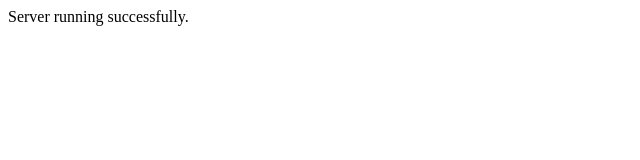
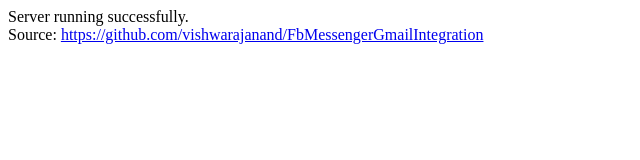
Before and after one commit to vishwarajanand/FbMessengerGmailIntegration, a website: page views/index.html in a window 1280 px wide. Shown: the whole page, without its empty margins (0-640 px from the left). Drawn offline with Linux system fonts and the light colour scheme.

Commit message:
Updating readme and health check endpoint

```diff
--- a/views/index.html
+++ b/views/index.html
@@ -1,9 +1,18 @@
 <!DOCTYPE html>
 <html>
+
 <head>
     <title>Fb Messenger Gmail Integration</title>
 </head>
+
 <body>
-Server running successfully.
+    Server running successfully.
+
+    <BR>
+    Source:
+    <a
+        href="https://github.com/vishwarajanand/FbMessengerGmailIntegration">https://github.com/vishwarajanand/FbMessengerGmailIntegration</a>
+
 </body>
+
 </html>
```
Also changed, not shown: README.md, demos/Mail-Sent-via-Gmail.png (renamed from demos/Mail Sent via Gmail.png), demos/Mail-delivered-to-destination.png (renamed from demos/Mail delivered to destination.png), demos/Message-From-FB-Page.png (renamed from demos/Message From FB Page.png).
